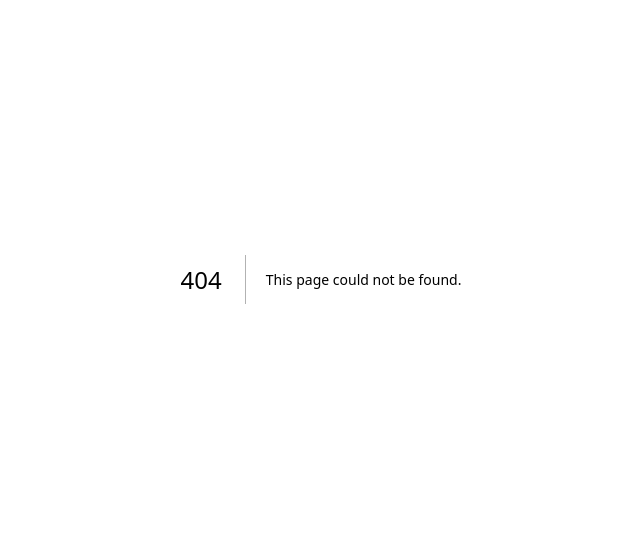
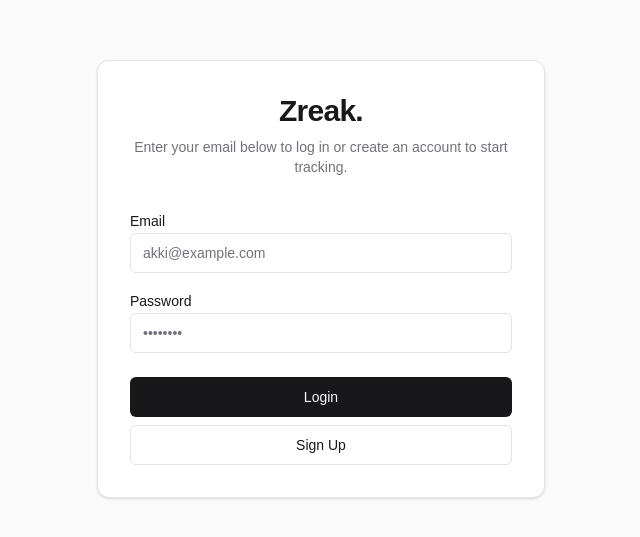
Before and after one commit to AkkiChauhan15/ZREAK-APP, a Next.js app: page /login in a window 1280 px wide. Before the commit this address had no page. Shown: the part 121-658 px from the top of the page, without its empty margins (319-959 px from the left). Built offline with nearby package versions, Linux system fonts and the light colour scheme; no server answers.

Commit message:
Added Supabase auth and custom login page

```diff
--- /dev/null
+++ b/app/login/page.tsx
@@ -0,0 +1,101 @@
+'use client'
+import { useState } from 'react'
+import { supabase } from '@/lib/supabase'
+
+export default function LoginPage() {
+  const [email, setEmail] = useState('')
+  const [password, setPassword] = useState('')
+  const [loading, setLoading] = useState(false)
+  const [message, setMessage] = useState('')
+
+  const handleSignUp = async () => {
+    setLoading(true)
+    setMessage('')
+    const { error } = await supabase.auth.signUp({ email, password })
+    if (error) setMessage(`❌ ${error.message}`)
+    else setMessage('✅ Account created! You can now log in.')
+    setLoading(false)
+  }
+
+  const handleLogin = async () => {
+    setLoading(true)
+    setMessage('')
+    const { error } = await supabase.auth.signInWithPassword({ email, password })
+    if (error) setMessage(`❌ ${error.message}`)
+    else {
+      setMessage('🔥 Successfully logged in! Redirecting...')
+      // Next step: redirect to the dashboard!
+    }
+    setLoading(false)
+  }
+
+  return (
+    <div className="flex min-h-screen items-center justify-center bg-zinc-50 px-4 dark:bg-zinc-950">
+      <div className="w-full max-w-md space-y-8 rounded-xl border border-zinc-200 bg-white p-8 shadow-sm dark:border-zinc-800 dark:bg-zinc-900">
+
+        {/* Header */}
+        <div className="space-y-2 text-center">
+          <h1 className="text-3xl font-bold tracking-tight text-zinc-900 dark:text-zinc-50">
+            Zreak.
+          </h1>
+          <p className="text-sm text-zinc-500 dark:text-zinc-400">
+            Enter your email below to log in or create an account to start tracking.
+          </p>
+        </div>
+
+        {/* Status Message */}
+        {message && (
+          <div className="rounded-md bg-zinc-100 p-3 text-sm font-medium text-zinc-900 dark:bg-zinc-800 dark:text-zinc-50 text-center">
+            {message}
+          </div>
+        )}
+
+        {/* Form */}
+        <div className="space-y-4">
+          <div className="space-y-2">
+            <label className="text-sm font-medium leading-none text-zinc-900 dark:text-zinc-50 peer-disabled:cursor-not-allowed peer-disabled:opacity-70">
+              Email
+            </label>
+            <input
+              type="email"
+              placeholder="akki@example.com"
+              className="flex h-10 w-full rounded-md border border-zinc-200 bg-transparent px-3 py-2 text-sm text-zinc-900 placeholder:text-zinc-500 focus:outline-none focus:ring-2 focus:ring-zinc-900 focus:ring-offset-2 dark:border-zinc-800 dark:text-zinc-50 dark:focus:ring-zinc-300"
+              onChange={(e) => setEmail(e.target.value)}
+            />
+          </div>
+
+          <div className="space-y-2">
+            <label className="text-sm font-medium leading-none text-zinc-900 dark:text-zinc-50 peer-disabled:cursor-not-allowed peer-disabled:opacity-70">
+              Password
+            </label>
+            <input
+              type="password"
+              placeholder="••••••••"
+              className="flex h-10 w-full rounded-md border border-zinc-200 bg-transparent px-3 py-2 text-sm text-zinc-900 placeholder:text-zinc-500 focus:outline-none focus:ring-2 focus:ring-zinc-900 focus:ring-offset-2 dark:border-zinc-800 dark:text-zinc-50 dark:focus:ring-zinc-300"
+              onChange={(e) => setPassword(e.target.value)}
+            />
+          </div>
+
+          <div className="flex flex-col space-y-2 pt-2">
+            <button
+              onClick={handleLogin}
+              disabled={loading}
+              className="inline-flex h-10 items-center justify-center rounded-md bg-zinc-900 px-4 py-2 text-sm font-medium text-zinc-50 transition-colors hover:bg-zinc-900/90 disabled:opacity-50 dark:bg-zinc-50 dark:text-zinc-900 dark:hover:bg-zinc-50/90"
+            >
+              {loading ? 'Processing...' : 'Login'}
+            </button>
+
+            <button
+              onClick={handleSignUp}
+              disabled={loading}
+              className="inline-flex h-10 items-center justify-center rounded-md border border-zinc-200 bg-transparent px-4 py-2 text-sm font-medium text-zinc-900 transition-colors hover:bg-zinc-100 disabled:opacity-50 dark:border-zinc-800 dark:text-zinc-50 dark:hover:bg-zinc-800"
+            >
+              Sign Up
+            </button>
+          </div>
+        </div>
+
+      </div>
+    </div>
+  )
+}
--- /dev/null
+++ b/lib/supabase.ts
@@ -0,0 +1,7 @@
+
+import { createClient } from '@supabase/supabase-js';
+
+const supabaseUrl = process.env.NEXT_PUBLIC_SUPABASE_URL!;
+const supabaseAnonKey = process.env.NEXT_PUBLIC_SUPABASE_ANON_KEY!;
+
+export const supabase = createClient(supabaseUrl, supabaseAnonKey);
--- a/package.json
+++ b/package.json
@@ -9,6 +9,7 @@
     "lint": "eslint"
   },
   "dependencies": {
+    "@supabase/supabase-js": "^2.99.3",
     "next": "16.2.1",
     "react": "19.2.4",
     "react-dom": "19.2.4"
```
Also changed, not shown: 2 other files (tests, documents, lock files or other folders).
